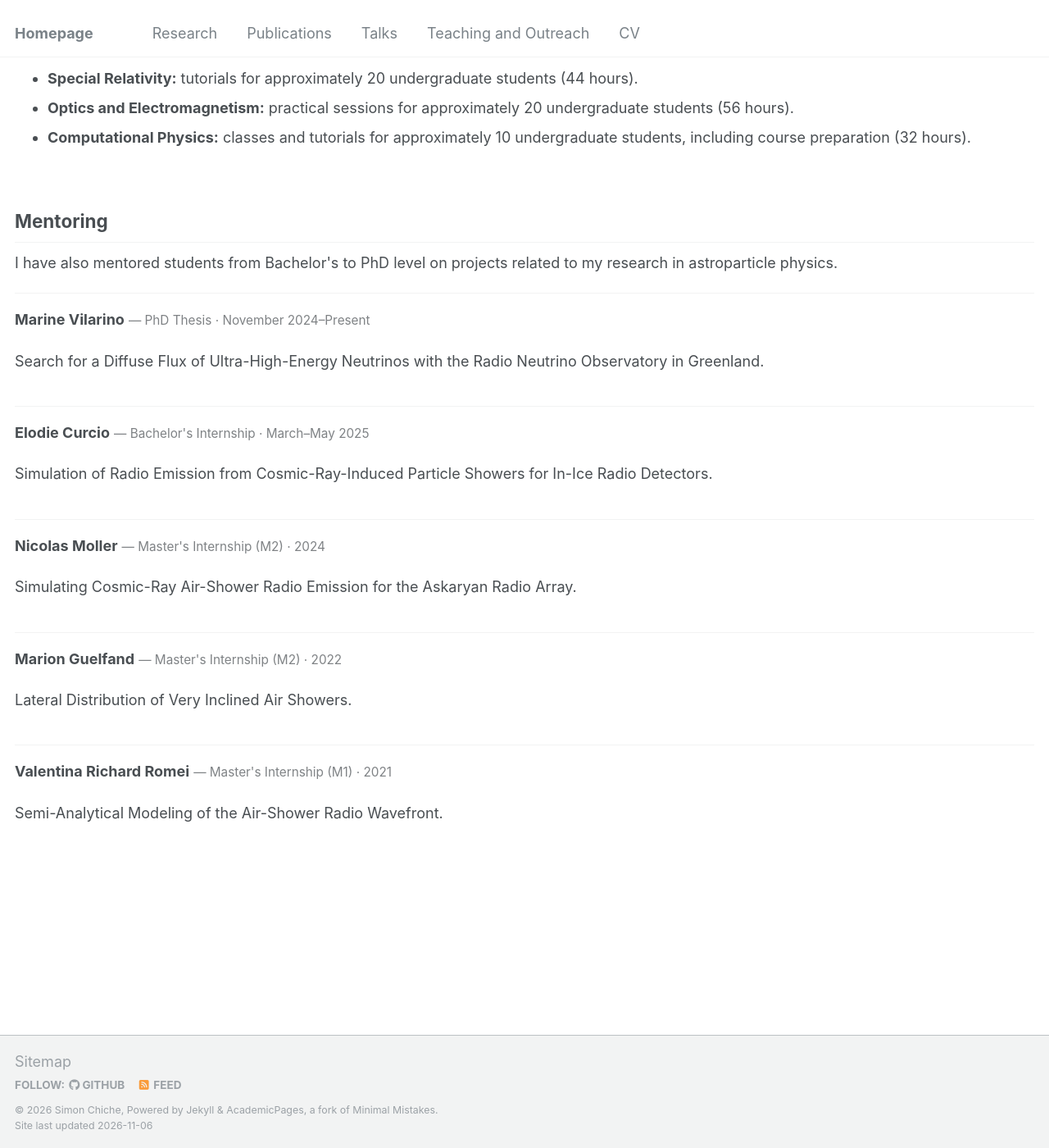
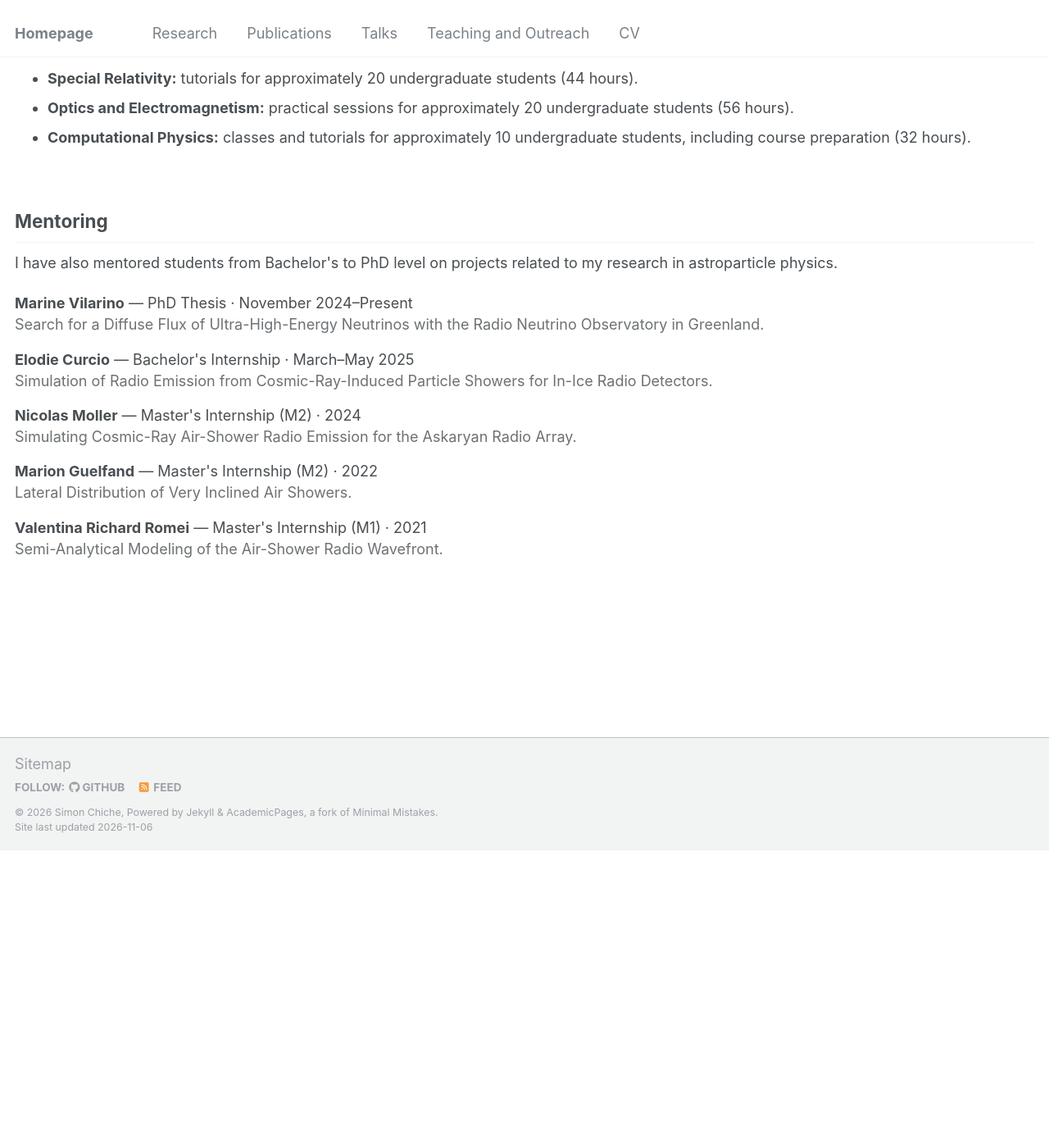
Before and after one commit to simonchiche/simonchiche.github.io, a Jekyll site: the page built from _pages/teaching-and-outreach.html, in a window 1280 px wide and 1400 px high, scrolled down 1026 px. Shown: the whole window at 82% size. Built offline with Jekyll 4.4.1, drawn with Linux system fonts in a browser that asks for light colours; after the commit the page ends 2063 px from its top, so only the background shows below that.

Commit message:
Updated mentoring section

```diff
--- a/_pages/teaching-and-outreach.html
+++ b/_pages/teaching-and-outreach.html
@@ -58,6 +58,7 @@ redirect_from:
 </div>
 
 
+
 <h2>Mentoring</h2>
 
 <p>I have also mentored students from Bachelor's to PhD level on projects related to my research in astroparticle physics.</p>
@@ -65,42 +66,27 @@ redirect_from:
 <div class="mentoring-entries">
 
   <div class="mentoring-entry">
-    <p class="mentoring-entry__heading">
-      <strong>Marine Vilarino</strong>
-      <span class="mentoring-entry__meta">— PhD Thesis · November 2024–Present</span>
-    </p>
+    <p><strong>Marine Vilarino</strong> — PhD Thesis · November 2024–Present</p>
     <p class="mentoring-entry__project">Search for a Diffuse Flux of Ultra-High-Energy Neutrinos with the Radio Neutrino Observatory in Greenland.</p>
   </div>
 
   <div class="mentoring-entry">
-    <p class="mentoring-entry__heading">
-      <strong>Elodie Curcio</strong>
-      <span class="mentoring-entry__meta">— Bachelor's Internship · March–May 2025</span>
-    </p>
+    <p><strong>Elodie Curcio</strong> — Bachelor's Internship · March–May 2025</p>
     <p class="mentoring-entry__project">Simulation of Radio Emission from Cosmic-Ray-Induced Particle Showers for In-Ice Radio Detectors.</p>
   </div>
 
   <div class="mentoring-entry">
-    <p class="mentoring-entry__heading">
-      <strong>Nicolas Moller</strong>
-      <span class="mentoring-entry__meta">— Master's Internship (M2) · 2024</span>
-    </p>
+    <p><strong>Nicolas Moller</strong> — Master's Internship (M2) · 2024</p>
     <p class="mentoring-entry__project">Simulating Cosmic-Ray Air-Shower Radio Emission for the Askaryan Radio Array.</p>
   </div>
 
   <div class="mentoring-entry">
-    <p class="mentoring-entry__heading">
-      <strong>Marion Guelfand</strong>
-      <span class="mentoring-entry__meta">— Master's Internship (M2) · 2022</span>
-    </p>
+    <p><strong>Marion Guelfand</strong> — Master's Internship (M2) · 2022</p>
     <p class="mentoring-entry__project">Lateral Distribution of Very Inclined Air Showers.</p>
   </div>
 
   <div class="mentoring-entry">
-    <p class="mentoring-entry__heading">
-      <strong>Valentina Richard Romei</strong>
-      <span class="mentoring-entry__meta">— Master's Internship (M1) · 2021</span>
-    </p>
+    <p><strong>Valentina Richard Romei</strong> — Master's Internship (M1) · 2021</p>
     <p class="mentoring-entry__project">Semi-Analytical Modeling of the Air-Shower Radio Wavefront.</p>
   </div>
 
--- a/_sass/_teaching-outreach.scss
+++ b/_sass/_teaching-outreach.scss
@@ -52,24 +52,27 @@
   }
 }
 
-/* Mentoring */
+
+/* Compact mentoring section */
 
 .mentoring-entry {
-  padding: 1em 0;
-  border-top: 1px solid $border-color;
+  margin-bottom: 0.9em;
+  padding: 0;
+  border: none;
 
-  &__heading {
-    margin: 0 0 0.35em;
-  }
-
-  &__meta {
-    font-size: 0.85em;
-    opacity: 0.7;
+  p {
+    margin: 0;
+    line-height: 1.45;
   }
 
   &__project {
-    margin: 0;
-    font-size: 0.92em;
-    line-height: 1.5;
+    margin-top: 0.15em;
+    font-size: 0.9em;
+    line-height: 1.45;
+    opacity: 0.8;
   }
 }
+
+.mentoring-entry:last-child {
+  margin-bottom: 0;
+}
```
